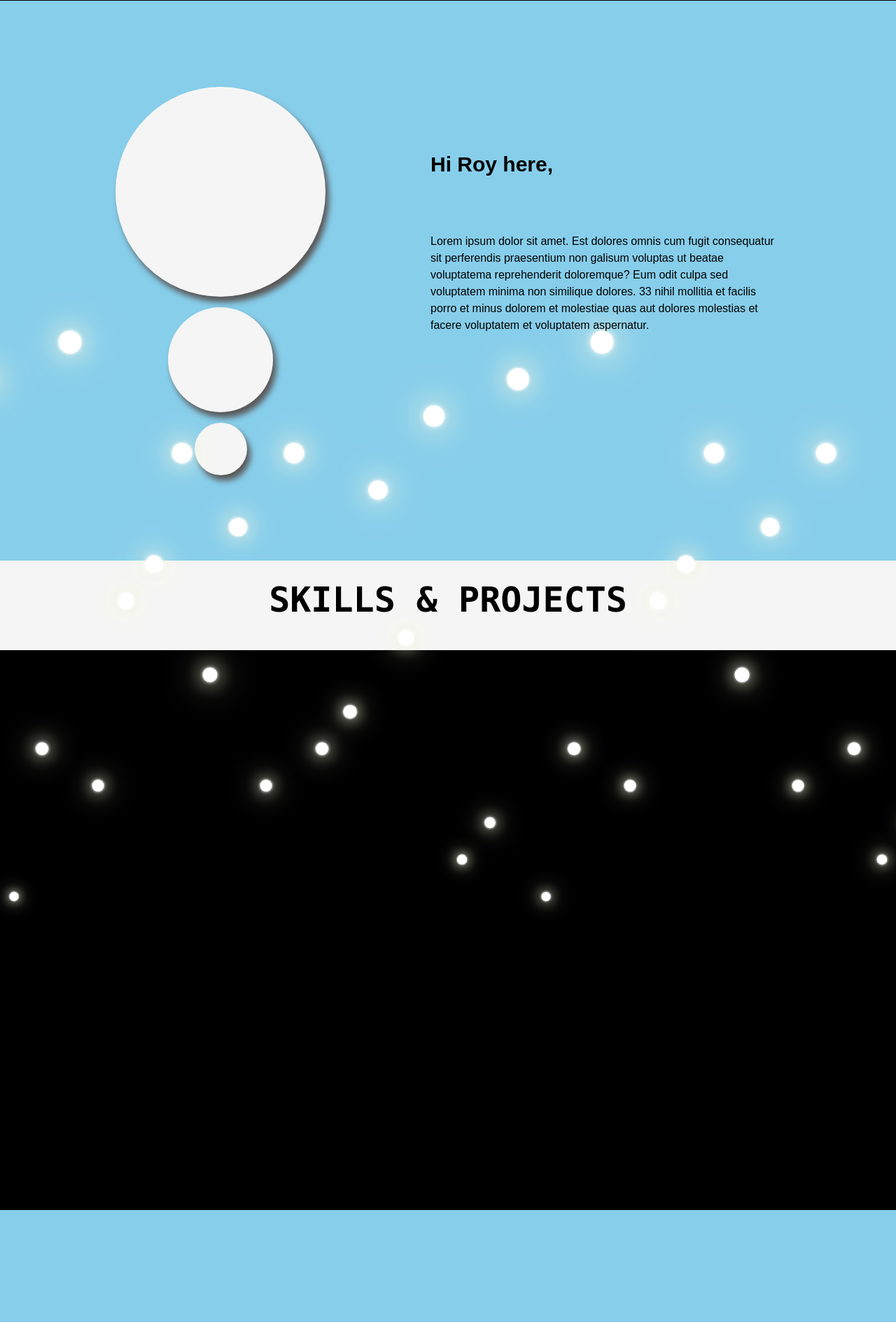
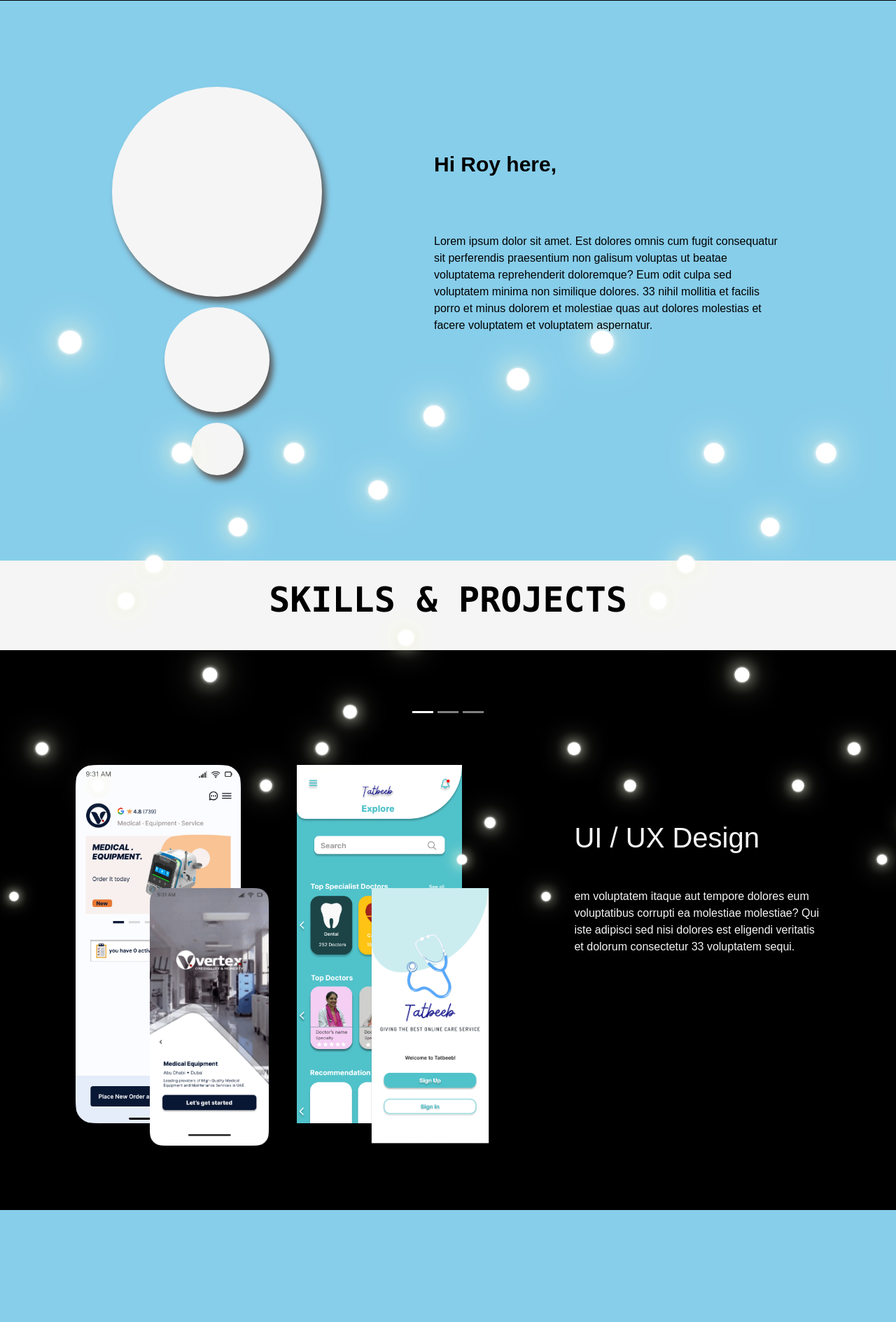
Before and after one commit to roypaul21/WebDjango_Test, a Django app: page / in a window 1280 px wide; the page is wider, and only the part inside the window is pictured. Shown: the part 799-2688 px from the top of that part at 70% size. Run offline with Django 4.2, Linux system fonts and the light colour scheme.

Commit message:
first slide in fourth containerdesign complete

```diff
--- a/webio/static/css/home.css
+++ b/webio/static/css/home.css
@@ -70,6 +70,7 @@
 
 .dynamic-txts li span{
      position: relative;
+     z-index: 3;
 }
 
 .dynamic-txts li span::after{
@@ -175,7 +176,7 @@
     filter: drop-shadow(5px 8px 4px rgba(89, 87, 87, 1));
 }
 .text-box {
-    margin-left: 150px;
+    margin-left: 10rem;
     z-index: 3;
 }
 
@@ -223,8 +224,89 @@
     display: flex;
     justify-content: center;
     align-items: center;
-    font-family: 'Poppins', sans-serif;
+    font-family: 'Poppins', sans-serif
 }
+
+#fourth-con .carousel-indicators {
+    position: relative;
+}
+
+#fourth-con .slides {
+    display: flex;
+    align-items: center;
+    justify-content: center;
+    width: 84rem;
+    height: 38rem;
+}
+
+/* 1st slide */
+#fourth-con #one{
+    background-color: none;
+}
+
+#fourth-con #one .txt-con {
+     margin-left: 5rem;
+     position: relative;
+}
+
+#fourth-con #one .txt-con .title-txt{
+    margin-bottom: 12rem;
+}
+
+#fourth-con #one .txt-con .body-txt{
+    width: 22rem;
+    position: relative;
+    bottom: 9rem;
+}
+
+#fourth-con #one .image-con{
+    display: flex;
+    align-items: center;
+    justify-content: center;
+}
+
+#fourth-con #one .image-con .firstimgs{
+   margin-right: 5rem;
+   position: relative;
+}
+
+#fourth-con #one #UIA2 {
+    height: 32rem;
+}
+
+#fourth-con #one #UIA1 {
+    height: 23rem;
+    position: absolute;
+    bottom: -2rem;
+    right: -2.5rem;
+
+}
+
+#fourth-con #one #UIB2 {
+    height: 32rem;
+}
+
+#fourth-con #one #UIB1 {
+    height: 23rem;
+    position: absolute;
+    bottom: -2rem;
+    right: -2.5rem;
+}
+
+
+
+
+/* 2nd slide */
+#fourth-con #two{
+    background-color: red;
+}
+
+/* 3rd slide */
+#fourth-con #three{
+    background-color: yellow;
+}
+
+
 
 /* fifth container */
 .container-fluid#fifth-con {
--- a/webio/templates/base.html
+++ b/webio/templates/base.html
@@ -10,10 +10,7 @@
 
         <title>{% block title %} Django App {% endblock %}</title>
 
-        <link
-           href="https://cdn.jsdelivr.net/npm/bootstrap@5.3.1/dist/css/bootstrap.min.css" rel="stylesheet" integrity="sha384-4bw+/aepP/YC94hEpVNVgiZdgIC5+VKNBQNGCHeKRQN+PtmoHDEXuppvnDJzQIu9" crossorigin="anonymous"
-           rel="stylesheet"
-        />
+        <link href="https://cdn.jsdelivr.net/npm/bootstrap@5.3.2/dist/css/bootstrap.min.css" rel="stylesheet" integrity="sha384-T3c6CoIi6uLrA9TneNEoa7RxnatzjcDSCmG1MXxSR1GAsXEV/Dwwykc2MPK8M2HN" crossorigin="anonymous">
 
         <link rel="stylesheet" type="text/css" href="{% static 'css/home.css' %}?{% now 'U' %}">
 
@@ -24,9 +21,10 @@
         {% block content %}
 
         {% endblock %}
+        <script src="https://cdn.jsdelivr.net/npm/bootstrap@5.3.2/dist/js/bootstrap.bundle.min.js" integrity="sha384-C6RzsynM9kWDrMNeT87bh95OGNyZPhcTNXj1NW7RuBCsyN/o0jlpcV8Qyq46cDfL" crossorigin="anonymous"></script>
 
         <script src="https://cdn.jsdelivr.net/npm/@popperjs/core@2.11.8/dist/umd/popper.min.js" integrity="sha384-I7E8VVD/ismYTF4hNIPjVp/Zjvgyol6VFvRkX/vR+Vc4jQkC+hVqc2pM8ODewa9r" crossorigin="anonymous"></script>
-        <script src="https://cdn.jsdelivr.net/npm/bootstrap@5.3.1/dist/js/bootstrap.min.js" integrity="sha384-Rx+T1VzGupg4BHQYs2gCW9It+akI2MM/mndMCy36UVfodzcJcF0GGLxZIzObiEfa" crossorigin="anonymous"></script>
+        <script src="https://cdn.jsdelivr.net/npm/bootstrap@5.3.2/dist/js/bootstrap.min.js" integrity="sha384-BBtl+eGJRgqQAUMxJ7pMwbEyER4l1g+O15P+16Ep7Q9Q+zqX6gSbd85u4mG4QzX+" crossorigin="anonymous"></script>
     </body>
 
 </html>
--- a/webio/templates/home.html
+++ b/webio/templates/home.html
@@ -1,6 +1,8 @@
 {% extends "base.html" %} {% block title %} HOME {% endblock %}
+{% load static %}
+{% block content %}
 
-{% block content %}
+
 
   <div class="container-fluid" id="first-con">
 
@@ -47,18 +49,67 @@
 
   </div>
 
+  <!---->
   <div class="container-fluid" id="third-con">
     <p>SKILLS & PROJECTS</p>
+  </div>
 
+  <!---->
+  <div class="container-fluid" id="fourth-con">
+
+    <div id="carouselExampleCaptions" class="carousel slide">
+      <div class="carousel-indicators">
+        <button type="button" data-bs-target="#carouselExampleCaptions" data-bs-slide-to="0" class="active" aria-current="true" aria-label="Slide 1"></button>
+        <button type="button" data-bs-target="#carouselExampleCaptions" data-bs-slide-to="1" aria-label="Slide 2"></button>
+        <button type="button" data-bs-target="#carouselExampleCaptions" data-bs-slide-to="2" aria-label="Slide 3"></button>
+      </div>
+      <div class="carousel-inner">
+        <div class="carousel-item active">
+          <div class="slides" id="one">
+            <div class="image-con">
+              <div class="firstimgs">
+                <img src="{% static 'images/UIA2.png' %}" id="UIA2">
+                <img src="{% static 'images/UIA1.png' %}" id="UIA1">
+              </div>
+
+              <div class="firstimgs">
+                <img src="{% static 'images/UIB2.png' %}" id="UIB2">
+                <img src="{% static 'images/UIB1.png' %}" id="UIB1">
+              </div>
+            </div>
+            <div class="txt-con">
+              <div class="title-txt">
+                <h1>UI / UX Design</h1>
+              </div>
+              <div class="body-txt">
+                <p>em voluptatem itaque aut tempore dolores eum voluptatibus corrupti ea molestiae molestiae? Qui iste adipisci sed nisi dolores est eligendi veritatis et dolorum consectetur 33 voluptatem sequi.</p>
+              </div>
+            </div>
+          </div>
+        </div>
+        <div class="carousel-item">
+          <div class="slides" id="two">
+            <div class="carousel-caption d-none d-md-block">
+              <h5>Second slide label</h5>
+              <p>Some representative placeholder content for the second slide.</p>
+            </div>
+          </div>
+        </div>
+        <div class="carousel-item">
+          <div class="slides" id="three">
+            <div class="carousel-caption d-none d-md-block">
+              <h5>Third slide label</h5>
+              <p>Some representative placeholder content for the third slide.</p>
+            </div>
+          </div>
+        </div>
+      </div>
+    </div>
 
   </div>
 
-  <div class="container-fluid" id="fourth-con">
-
-  </div>
-
+  <!---->
   <div class="container-fluid" id="fifth-con">
-        <!---->
     <div class="bubbles">
       <span style="--i:11;"></span>
       <span style="--i:12;"></span>
```
Also changed, not shown: webio/static/images/UIA1.png (added), webio/static/images/UIA2.png (added), webio/static/images/UIB1.png (added), webio/static/images/UIB2.png (added).
